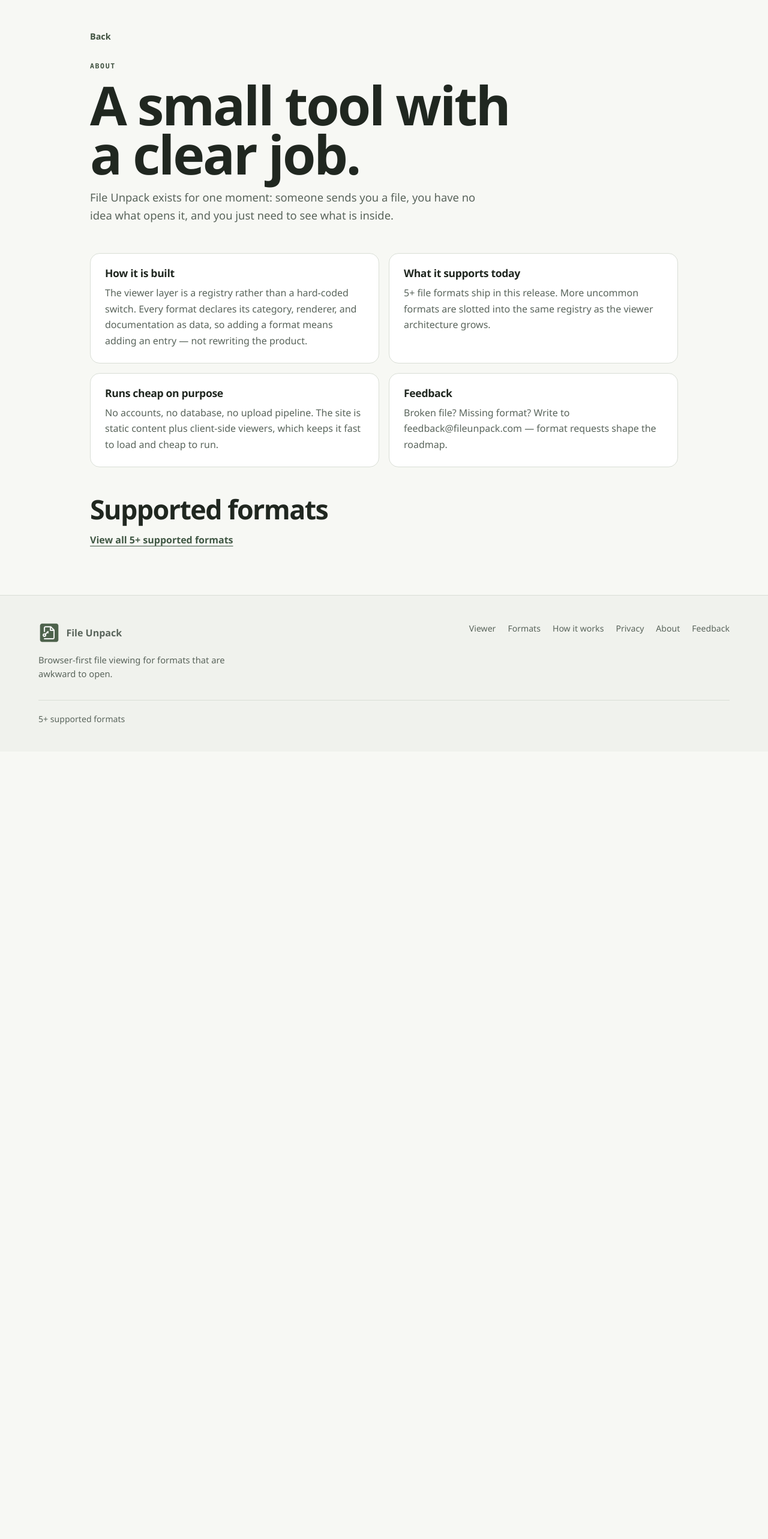
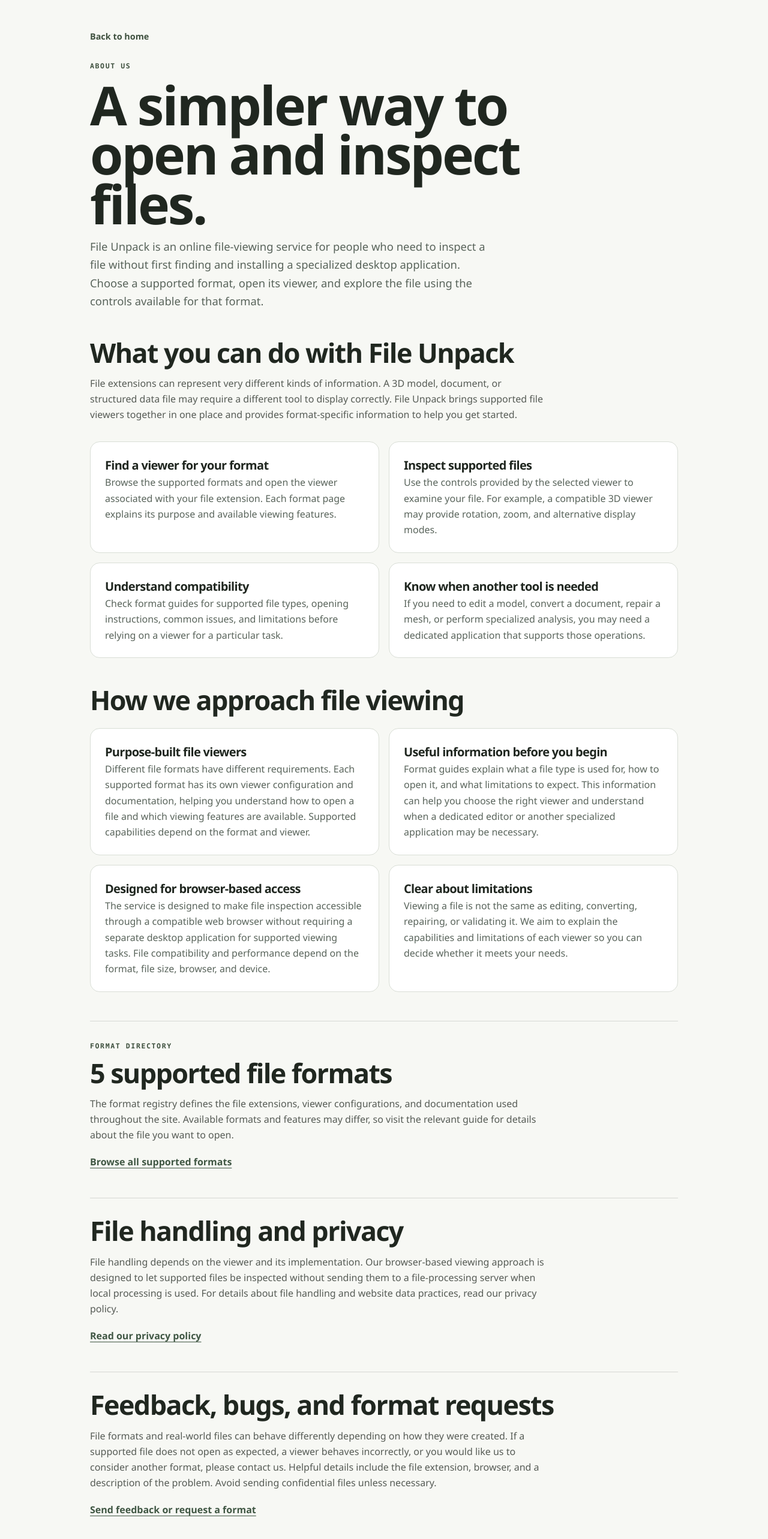
Before and after one commit to ZammadNasir/fileunpack, a Next.js app: page /about in a window 1280 px wide. Shown: the part 112-2678 px from the top of the page at 60% size. Before the commit the page ends 1365 px from the top, so only its background shows below. Built offline with nearby package versions, Linux system fonts and the light colour scheme.

Commit message:
Updated About page

```diff
--- a/app/(site)/about/page.tsx
+++ b/app/(site)/about/page.tsx
@@ -3,79 +3,222 @@ import { SUPPORTED_FORMATS } from "@/src/lib/formats";
 import type { Metadata } from "next";
 import Link from "next/link";
 
+const pageTitle = `About ${siteConfig.name}`;
+
+const pageDescription =
+  `${siteConfig.name} helps you open and inspect supported file formats ` +
+  "online. Learn how the file viewers work, what they support, and how to request a format.";
+
 export const metadata: Metadata = {
-  title: "About",
-  description: `${siteConfig.name} is a browser-first viewer for uncommon file formats. Learn what it is and how it is built.`,
-  alternates: { canonical: "/about" },
+  title: pageTitle,
+  description: pageDescription,
+  alternates: {
+    canonical: "/about",
+  },
   openGraph: {
-    title: `About | ${siteConfig.name}`,
-    description: `${siteConfig.name} is a browser-first viewer for uncommon file formats. Learn what it is and how it is built.`,
+    title: pageTitle,
+    description: pageDescription,
     url: "/about",
     siteName: siteConfig.name,
     type: "website",
   },
 };
 
+const PRINCIPLES = [
+  {
+    title: "Purpose-built file viewers",
+    body:
+      "Different file formats have different requirements. Each supported " +
+      "format has its own viewer configuration and documentation, helping " +
+      "you understand how to open a file and which viewing features are " +
+      "available. Supported capabilities depend on the format and viewer.",
+  },
+  {
+    title: "Useful information before you begin",
+    body:
+      "Format guides explain what a file type is used for, how to open it, " +
+      "and what limitations to expect. This information can help you choose " +
+      "the right viewer and understand when a dedicated editor or another " +
+      "specialized application may be necessary.",
+  },
+  {
+    title: "Designed for browser-based access",
+    body:
+      "The service is designed to make file inspection accessible through " +
+      "a compatible web browser without requiring a separate desktop " +
+      "application for supported viewing tasks. File compatibility and " +
+      "performance depend on the format, file size, browser, and device.",
+  },
+  {
+    title: "Clear about limitations",
+    body:
+      "Viewing a file is not the same as editing, converting, repairing, " +
+      "or validating it. We aim to explain the capabilities and limitations " +
+      "of each viewer so you can decide whether it meets your needs.",
+  },
+];
+
 export default function AboutPage() {
   const formatCount = SUPPORTED_FORMATS.length;
 
   return (
     <main className="format-page">
-      <section className="format-hero">
+      {/* Introduction */}
+      <section aria-labelledby="about-heading" className="format-hero">
         <Link className="back-link" href="/">
-          Back
+          Back to home
         </Link>
-        <p className="eyebrow">About</p>
-        <h1>A small tool with a clear job.</h1>
+
+        <p className="eyebrow">About us</p>
+
+        <h1 id="about-heading">A simpler way to open and inspect files.</h1>
+
         <p>
-          {siteConfig.name} exists for one moment: someone sends you a file, you
-          have no idea what opens it, and you just need to see what is inside.
+          {siteConfig.name} is an online file-viewing service for people who
+          need to inspect a file without first finding and installing a
+          specialized desktop application. Choose a supported format, open its
+          viewer, and explore the file using the controls available for that
+          format.
         </p>
       </section>
 
-      <section className="content-grid">
+      {/* What the service offers */}
+      <section aria-labelledby="what-we-do-heading" className="mt-10">
+        <h2 id="what-we-do-heading">What you can do with {siteConfig.name}</h2>
+
+        <p className="mt-3 max-w-3xl leading-relaxed text-ink/75">
+          File extensions can represent very different kinds of information. A
+          3D model, document, or structured data file may require a different
+          tool to display correctly.
+          {` ${siteConfig.name}`} brings supported file viewers together in one
+          place and provides format-specific information to help you get
+          started.
+        </p>
+
+        <div className="content-grid mt-8">
           <article>
-          <h2>How it is built</h2>
+            <h3>Find a viewer for your format</h3>
             <p>
-            The viewer layer is a registry rather than a hard-coded switch.
-            Every format declares its category, renderer, and documentation as
-            data, so adding a format means adding an entry &mdash; not rewriting
-            the product.
+              Browse the supported formats and open the viewer associated with
+              your file extension. Each format page explains its purpose and
+              available viewing features.
             </p>
           </article>
+
           <article>
-          <h2>What it supports today</h2>
+            <h3>Inspect supported files</h3>
             <p>
-            {formatCount}+ file formats ship in this release. More uncommon formats
-            are slotted into the same registry as the viewer architecture grows.
+              Use the controls provided by the selected viewer to examine your
+              file. For example, a compatible 3D viewer may provide rotation,
+              zoom, and alternative display modes.
             </p>
           </article>
+
           <article>
-          <h2>Runs cheap on purpose</h2>
+            <h3>Understand compatibility</h3>
             <p>
-            No accounts, no database, no upload pipeline. The site is static
-            content plus client-side viewers, which keeps it fast to load and
-            cheap to run.
+              Check format guides for supported file types, opening
+              instructions, common issues, and limitations before relying on a
+              viewer for a particular task.
             </p>
           </article>
+
           <article>
-          <h2>Feedback</h2>
+            <h3>Know when another tool is needed</h3>
             <p>
-            Broken file? Missing format? Write to{" "}
-            <a href="mailto:feedback@fileunpack.com">feedback@fileunpack.com</a>{" "}
-            — format requests shape the roadmap.
+              If you need to edit a model, convert a document, repair a mesh, or
+              perform specialized analysis, you may need a dedicated application
+              that supports those operations.
             </p>
           </article>
+        </div>
       </section>
 
-      <section className="related-section" aria-labelledby="about-formats">
-        <h2 id="about-formats">Supported formats</h2>
+      {/* Product principles */}
+      <section aria-labelledby="principles-heading" className="mt-12">
+        <h2 id="principles-heading">How we approach file viewing</h2>
+
+        <div className="content-grid mt-6">
+          {PRINCIPLES.map((principle) => (
+            <article key={principle.title}>
+              <h3>{principle.title}</h3>
+              <p>{principle.body}</p>
+            </article>
+          ))}
+        </div>
+      </section>
+
+      {/* Supported formats */}
+      <section
+        aria-labelledby="supported-formats-heading"
+        className="related-section mt-12 border-t border-ink/15 pt-8"
+      >
+        <p className="eyebrow">Format directory</p>
+
+        <h2 id="supported-formats-heading">
+          {formatCount} supported file formats
+        </h2>
+
+        <p className="mt-3 max-w-3xl leading-relaxed text-ink/75">
+          The format registry defines the file extensions, viewer
+          configurations, and documentation used throughout the site. Available
+          formats and features may differ, so visit the relevant guide for
+          details about the file you want to open.
+        </p>
+
         <Link
           href="/#formats"
-          className="inline-block font-semibold text-sage-deep underline underline-offset-4"
+          className="mt-5 inline-block font-semibold text-sage-deep underline underline-offset-4"
         >
-          View all {formatCount}+ supported formats
+          Browse all supported formats
         </Link>
+      </section>
+
+      {/* Privacy */}
+      <section
+        aria-labelledby="privacy-heading"
+        className="mt-12 border-t border-ink/15 pt-8"
+      >
+        <h2 id="privacy-heading">File handling and privacy</h2>
+
+        <p className="mt-3 max-w-3xl leading-relaxed text-ink/75">
+          File handling depends on the viewer and its implementation. Our
+          browser-based viewing approach is designed to let supported files be
+          inspected without sending them to a file-processing server when local
+          processing is used. For details about file handling and website data
+          practices, read our privacy policy.
+        </p>
+
+        <Link
+          href="/privacy"
+          className="mt-5 inline-block font-semibold text-sage-deep underline underline-offset-4"
+        >
+          Read our privacy policy
+        </Link>
+      </section>
+
+      {/* Contact and feedback */}
+      <section
+        aria-labelledby="feedback-heading"
+        className="mt-12 border-t border-ink/15 pb-10 pt-8"
+      >
+        <h2 id="feedback-heading">Feedback, bugs, and format requests</h2>
+
+        <p className="mt-3 max-w-3xl leading-relaxed text-ink/75">
+          File formats and real-world files can behave differently depending on
+          how they were created. If a supported file does not open as expected,
+          a viewer behaves incorrectly, or you would like us to consider another
+          format, please contact us. Helpful details include the file extension,
+          browser, and a description of the problem. Avoid sending confidential
+          files unless necessary.
+        </p>
+
+        <a
+          href="mailto:zammadnasir@gmail.com?subject=File%20viewer%20feedback"
+          className="mt-5 inline-block font-semibold text-sage-deep underline underline-offset-4"
+        >
+          Send feedback or request a format
+        </a>
       </section>
     </main>
   );
```
Lines whose indentation alone changed are shown as unchanged.
